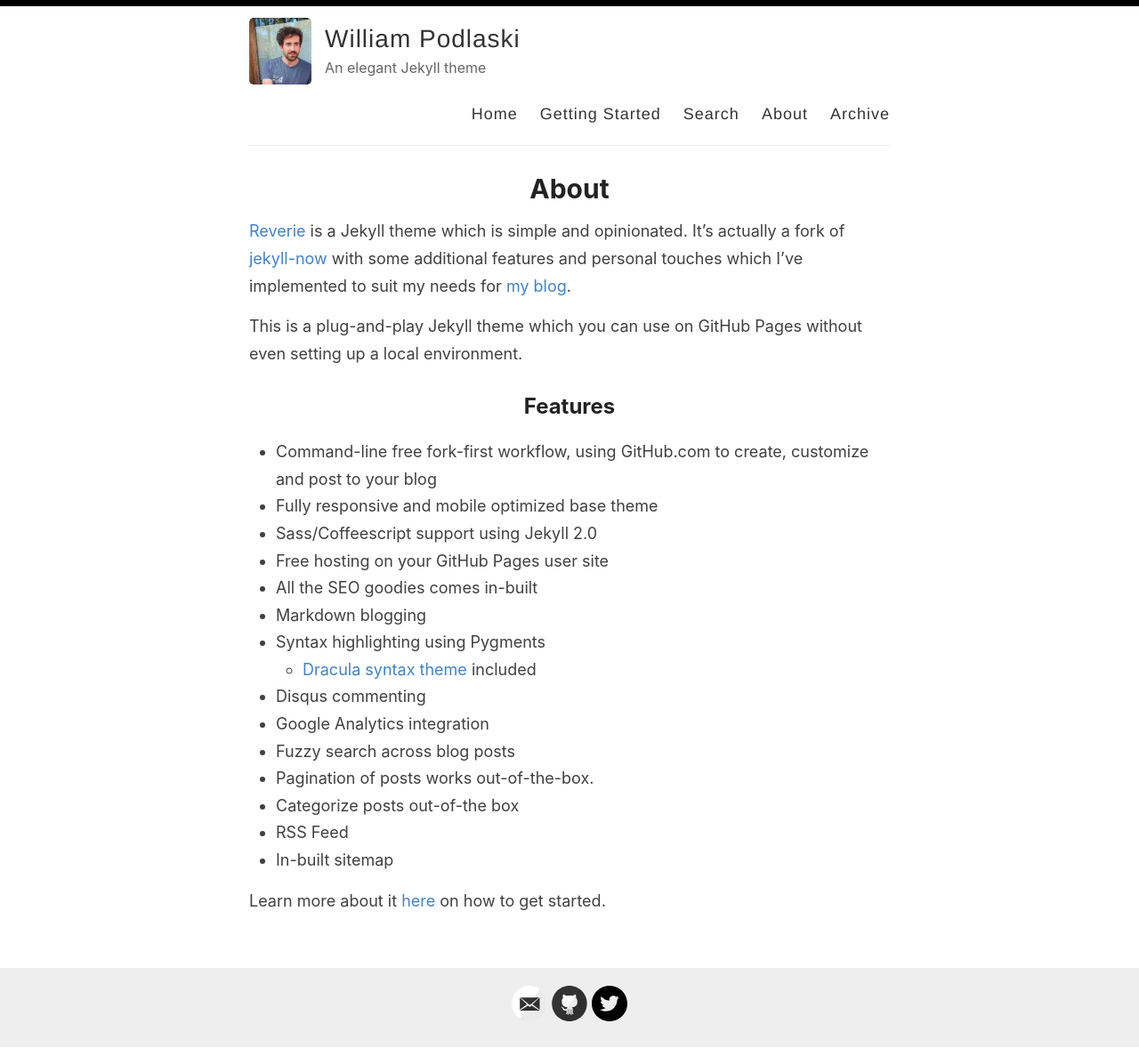
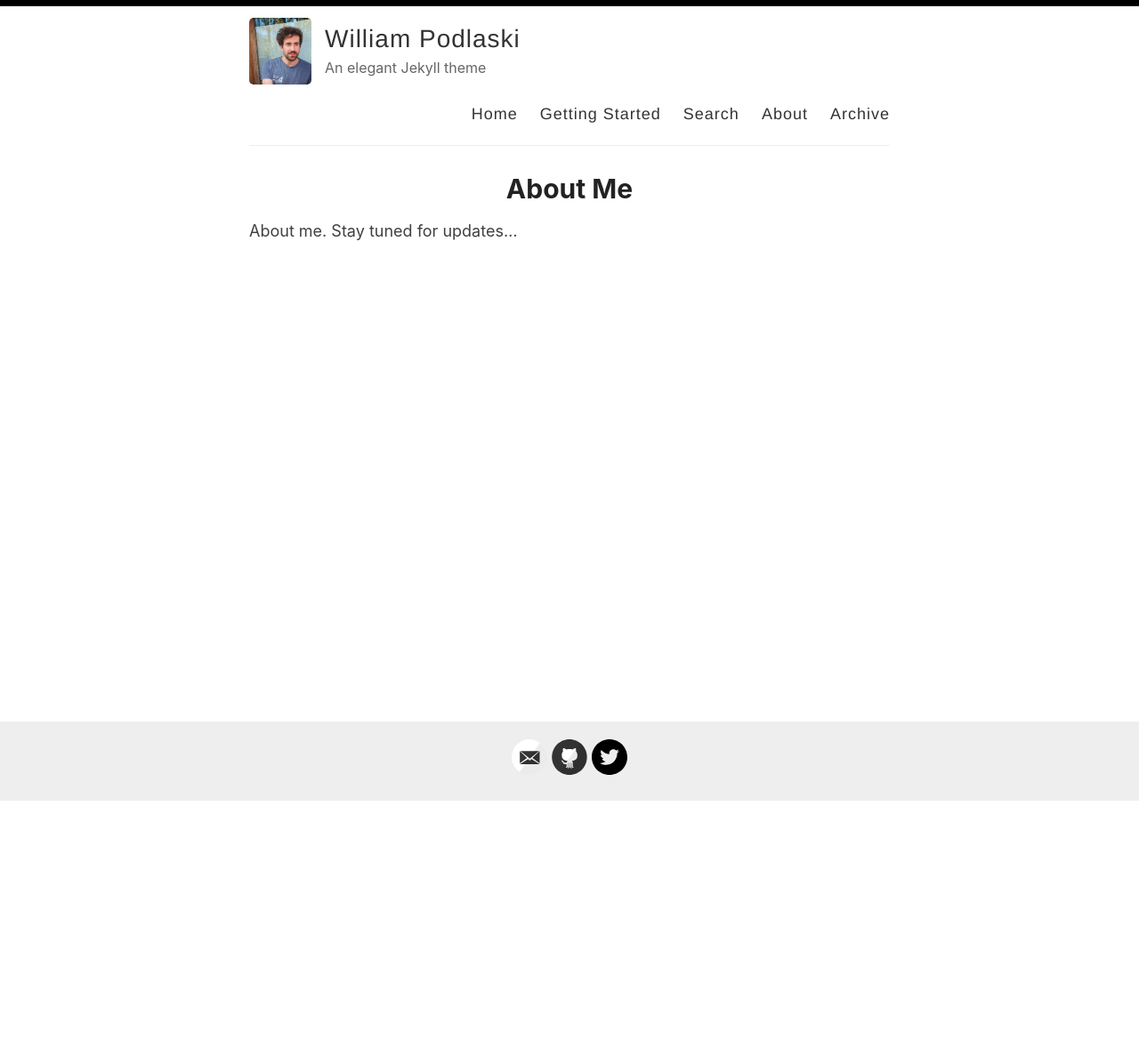
Before and after one commit to wpodlaski/wpodlaski.github.io, a Jekyll site: the page built from _pages/about.md, in a window 1280 px wide. Shown: the whole page at 89% size. Built offline with Jekyll 4.4.1, drawn with Linux system fonts in a browser that asks for light colours; after the commit the page ends 901 px from its top, so only the background shows below that.

Commit message:
updates to pages

```diff
--- a/_pages/about.md
+++ b/_pages/about.md
@@ -1,29 +1,7 @@
 ---
 layout: page
-title: About
+title: About Me
 permalink: /about/
 ---
 
-[Reverie](https://github.com/amitmerchant1990/reverie) is a Jekyll theme which is simple and opinionated. It's actually a fork of [jekyll-now](https://github.com/barryclark/jekyll-now) with some additional features and personal touches which I've implemented to suit my needs for [my blog](https://www.amitmerchant.com).
-
-This is a plug-and-play Jekyll theme which you can use on GitHub Pages without even setting up a local environment.
-
-## Features
-
-- Command-line free fork-first workflow, using GitHub.com to create, customize and post to your blog
-- Fully responsive and mobile optimized base theme
-- Sass/Coffeescript support using Jekyll 2.0
-- Free hosting on your GitHub Pages user site
-- All the SEO goodies comes in-built
-- Markdown blogging
-- Syntax highlighting using Pygments
-    - [Dracula syntax theme](https://draculatheme.com/) included
-- Disqus commenting
-- Google Analytics integration
-- Fuzzy search across blog posts
-- Pagination of posts works out-of-the-box.
-- Categorize posts out-of-the box
-- RSS Feed
-- In-built sitemap
-
-Learn more about it [here](https://github.com/amitmerchant1990/reverie) on how to get started.
+About me. Stay tuned for updates...
```
Also changed, not shown: _pages/extras.md (renamed from _pages/categories.md, +2 -2 lines), _pages/getting-started.md (deleted, +0 -51 lines), _pages/publications.md (renamed from _pages/search.md, +2 -2 lines), _pages/resints.md (renamed from _pages/archive.md, +2 -2 lines), _posts/2019-02-13-introducing-reverie-jekyll-theme.md (deleted, +0 -85 lines), _posts/2019-08-08-no-title-posts.md (deleted, +0 -6 lines), _posts/2019-12-11-pullquotes.md (deleted, +0 -14 lines), _posts/2019-7-27-super-long-article.md (deleted, +0 -11 lines), _posts/2019-7-27-this-post-demonstrates-post-content-styles.md (deleted, +0 -95 lines), _posts/2019-7-28-super-short-article.md (deleted, +0 -7 lines), _posts/2019-8-12-code-snippets.md (deleted, +0 -42 lines), README.md, 2 other files.
